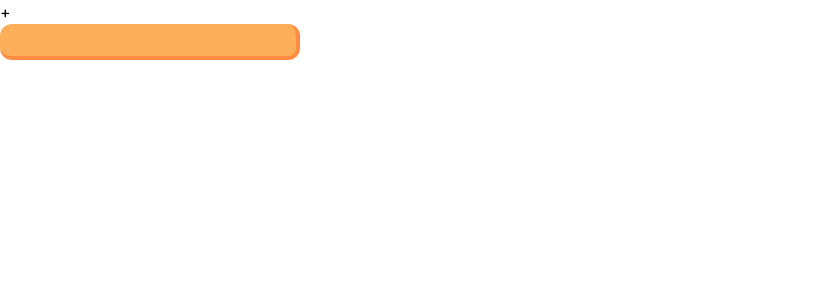
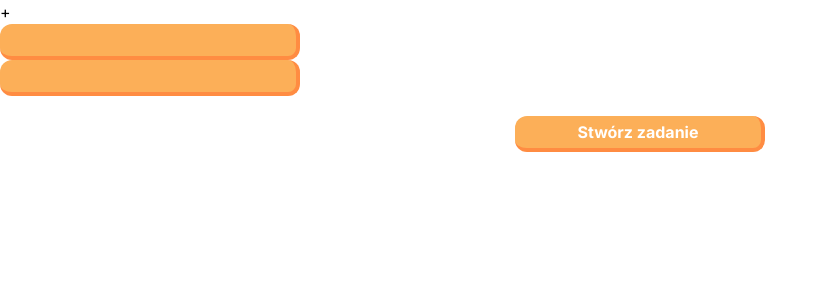
Before and after one commit to Taszczer/ToDo, a Next.js app in the folder frontend/: page /notes/createNote in a window 1280 px wide. Shown: the top 300 px of the page, without its empty margins (0-828 px from the left). Built offline with nearby package versions, Linux system fonts and the light colour scheme.

Commit message:
creating notes

```diff
--- a/frontend/app/notes/createNote/page.tsx
+++ b/frontend/app/notes/createNote/page.tsx
@@ -1,14 +1,22 @@
 'use client'
 
+import { Button } from "@/components/Button"
 import Input from "@/components/Input"
+import { createNoteSchema, CreateNoteSchema } from "@/lib/types"
+import { zodResolver } from "@hookform/resolvers/zod"
 import { useMutation } from "@tanstack/react-query"
 import axios from "axios"
+import { useForm } from "react-hook-form"
 import { toast } from "sonner"
 
 export default function CreateNote() {
-//add type for mutation
+
+    const { register, handleSubmit, formState:{isSubmitting} } = useForm<CreateNoteSchema>({
+        resolver: zodResolver(createNoteSchema)
+    })
+
     const mutation = useMutation({
-        mutationFn: async (newNote: any) => {
+        mutationFn: async (newNote: CreateNoteSchema) => {
             return axios.post("http://localhost:5000/notes/upload", newNote)
         },
 
@@ -21,16 +29,18 @@ export default function CreateNote() {
             console.log(error)
         }
     })
-//create type for data
-    const onSubmit = (data:any) => {
+
+    const onSubmit = (data:CreateNoteSchema) => {
         mutation.mutate({...data})
     }
 
     return (
         <div>
             <h1>+</h1>
-            <form onSubmit={onSubmit}>
-                <Input type="text"/>
+            <form onSubmit={handleSubmit(onSubmit)}>
+                <Input type="text" {...register('title')} />
+                <Input type="text" {...register('descriptionText')} />
+                <Button name='Stwórz zadanie' className=' w-[250px] mt-5' type="submit" disabled={isSubmitting}/>
             </form>
         </div>
     )
--- a/frontend/lib/types.ts
+++ b/frontend/lib/types.ts
@@ -22,4 +22,11 @@ export const createSchema = z.object({
     end_time:z.string()
 })
 
+export const createNoteSchema = z.object({
+    title: z.string().min(2, { message: "Zbyt krótki tytuł!" }).max(35, { message: "Zbyt długi tytuł, musisz go skrócić" }),
+    descriptionText: z.string().min(2, { message: "Zbyt krótki opis!" }).max(4000, { message: "Zbyt długi opis, musisz go skrócić" }),
+})
+
+
 export type CreateSchema = z.infer<typeof createSchema>
+export type CreateNoteSchema = z.infer<typeof createNoteSchema>
```
Also changed, not shown: 2 other files (tests, documents, lock files or other folders).
